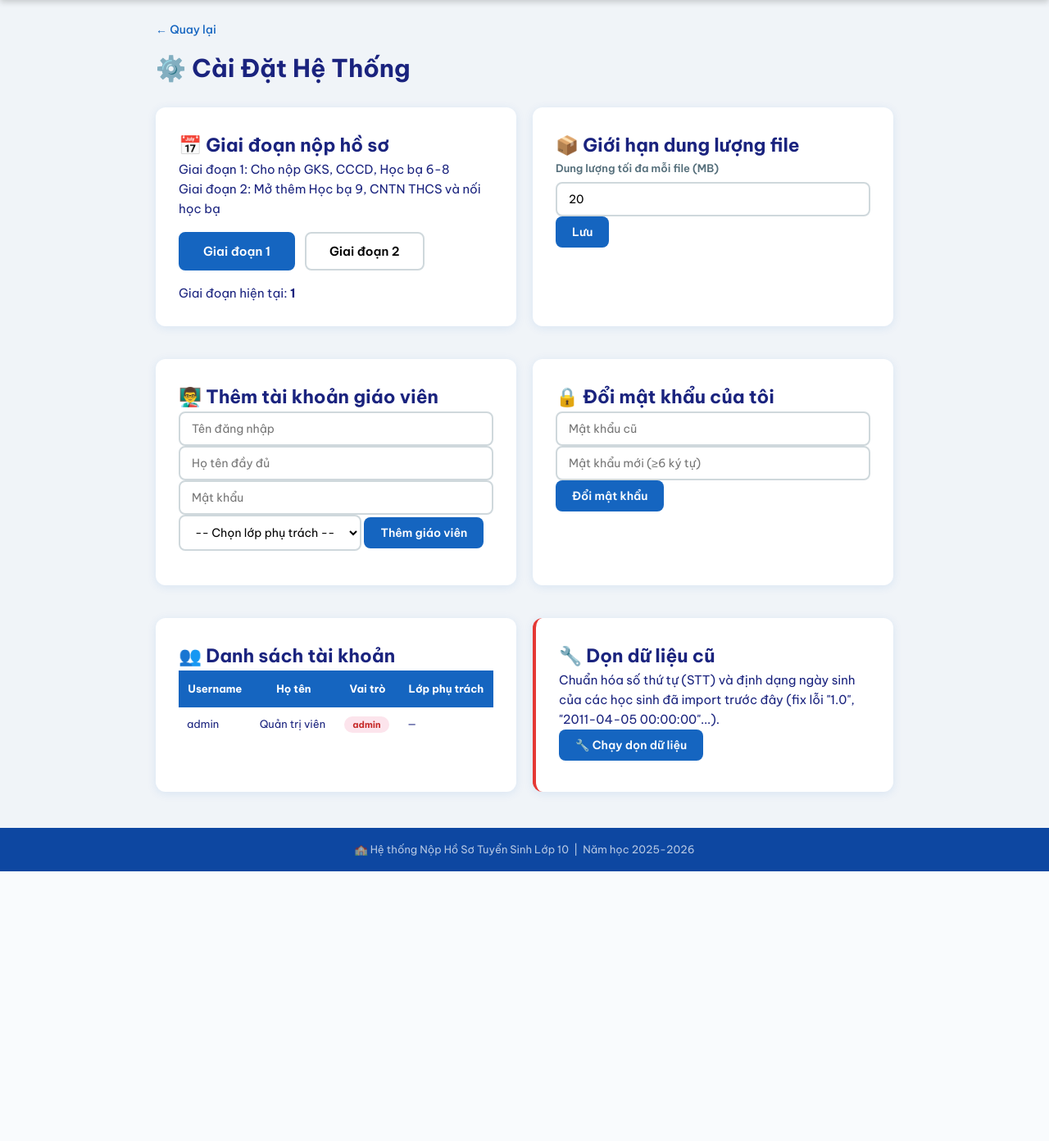
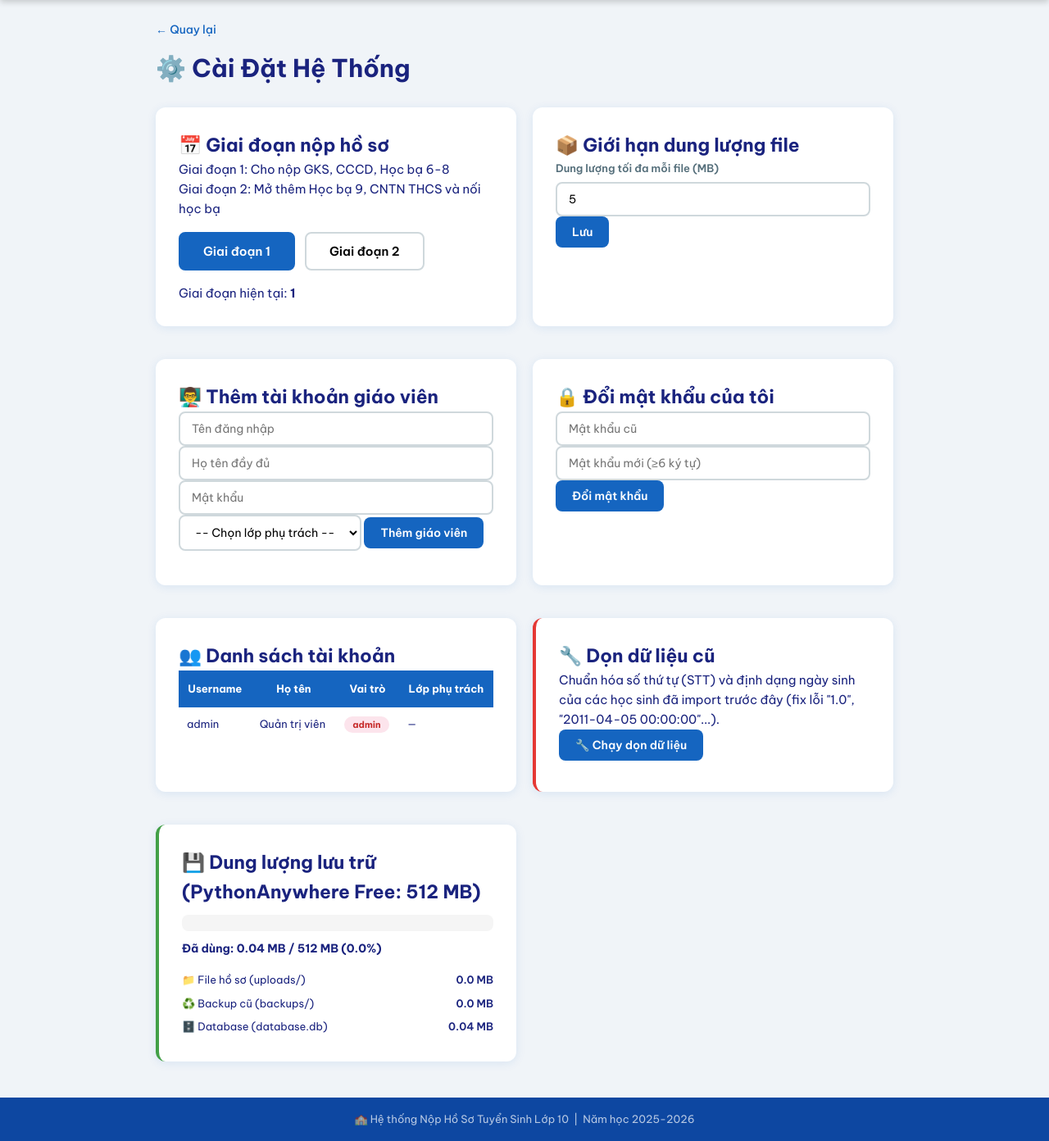
Before and after one commit to MrKhang-Khoi/ts2627, a Flask app: page /admin/settings in a window 1280 px wide. Shown: the part 60-1452 px from the top of the page at 82% size. Before the commit the page ends 1123 px from the top, so only its background shows below. Run offline with Flask 3, Linux system fonts and the light colour scheme; the visitor is signed in with stand-in values (Sample User, id 1); data comes from the database, SQL or seed files in the repository.

Commit message:
fix: SQLite WAL mode + timeout; disk usage monitor; lower default max_mb to 5

```diff
--- a/app.py
+++ b/app.py
@@ -819,12 +819,33 @@ def admin_import():
 @admin_required
 def admin_settings():
     phase = get_setting('phase', '1')
-    max_mb = get_setting('max_file_size_mb', '20')
+    max_mb = get_setting('max_file_size_mb', '5')
     conn = get_db()
     teachers = conn.execute("SELECT * FROM users WHERE role IN ('teacher','admin') ORDER BY full_name").fetchall()
     classes = [r['lop'] for r in conn.execute("SELECT DISTINCT lop FROM students ORDER BY lop").fetchall()]
     conn.close()
-    return render_template('admin_settings.html', phase=phase, max_mb=max_mb, teachers=teachers, classes=classes)
+    # Tính dung lượng để monitor quota PythonAnywhere
+    disk_info = {'uploads_mb': 0, 'backups_mb': 0, 'db_mb': 0, 'total_mb': 0, 'pct': 0, 'quota_mb': 512}
+    try:
+        from file_utils import UPLOAD_FOLDER, BACKUP_FOLDER
+        from database import DB_PATH as _db_path
+        def _folder_mb(path):
+            total = 0
+            if os.path.exists(path):
+                for root, _, files in os.walk(path):
+                    for fn in files:
+                        try: total += os.path.getsize(os.path.join(root, fn))
+                        except OSError: pass
+            return round(total / 1024 / 1024, 1)
+        disk_info['uploads_mb'] = _folder_mb(UPLOAD_FOLDER)
+        disk_info['backups_mb'] = _folder_mb(BACKUP_FOLDER)
+        disk_info['db_mb']      = round(os.path.getsize(_db_path) / 1024 / 1024, 2) if os.path.exists(_db_path) else 0
+        disk_info['total_mb']   = disk_info['uploads_mb'] + disk_info['backups_mb'] + disk_info['db_mb']
+        disk_info['pct']        = min(round(disk_info['total_mb'] / disk_info['quota_mb'] * 100, 1), 100)
+    except Exception:
+        pass
+    return render_template('admin_settings.html', phase=phase, max_mb=max_mb,
+                           teachers=teachers, classes=classes, disk_info=disk_info)
 
 @app.route('/api/add-teacher', methods=['POST'])
 @login_required
--- a/database.py
+++ b/database.py
@@ -7,8 +7,12 @@ DATA_DIR = os.environ.get('DATA_DIR', os.path.dirname(__file__))
 DB_PATH = os.path.join(DATA_DIR, 'database.db')
 
 def get_db():
-    conn = sqlite3.connect(DB_PATH)
+    conn = sqlite3.connect(DB_PATH, timeout=10, check_same_thread=False)
     conn.row_factory = sqlite3.Row
+    # WAL mode: cho phép đọc đồng thời khi đang ghi, tốt hơn cho web app nhiều user
+    conn.execute("PRAGMA journal_mode=WAL")
+    conn.execute("PRAGMA synchronous=NORMAL")   # Cân bằng tốc độ & an toàn
+    conn.execute("PRAGMA busy_timeout=8000")    # Chờ tối đa 8s nếu DB bị lock
     return conn
 
 def init_db():
@@ -73,8 +77,8 @@ def init_db():
     if not existing:
         c.execute("INSERT INTO users (username,password_hash,role,full_name,created_at) VALUES (?,?,?,?,?)",
                   ('admin', generate_password_hash('admin123'), 'admin', 'Quản trị viên', datetime.now().isoformat()))
-    # Cài đặt mặc định
-    for key, val in [('phase', '1'), ('max_file_size_mb', '20')]:
+    # Cài đặt mặc định: giới hạn file 5MB để bảo vệ quota 512MB PythonAnywhere
+    for key, val in [('phase', '1'), ('max_file_size_mb', '5')]:
         c.execute("INSERT OR IGNORE INTO settings (key,value) VALUES (?,?)", (key, val))
     conn.commit()
     conn.close()
--- a/templates/admin_settings.html
+++ b/templates/admin_settings.html
@@ -75,6 +75,32 @@
       <button class="btn btn-primary" onclick="fixData()" id="fix-data-btn">🔧 Chạy dọn dữ liệu</button>
       <p id="fix-data-result" style="margin-top:10px;color:#2e7d32;font-weight:600;"></p>
     </div>
+
+    {# === DISK USAGE MONITOR === #}
+    <div class="card" style="border-left: 4px solid {% if disk_info.pct > 80 %}#e53935{% elif disk_info.pct > 60 %}#f57c00{% else %}#43a047{% endif %};">
+      <h2>💾 Dung lượng lưu trữ (PythonAnywhere Free: 512 MB)</h2>
+      {% set pct = disk_info.pct %}
+      <div style="background:#f5f5f5;border-radius:8px;height:20px;margin:10px 0;overflow:hidden;">
+        <div style="height:100%;width:{{ pct }}%;background:{% if pct > 80 %}#e53935{% elif pct > 60 %}#f57c00{% else %}#43a047{% endif %};transition:width 0.3s;border-radius:8px;"></div>
+      </div>
+      <p style="font-size:14px;margin:0;font-weight:700;">
+        Đã dùng: <strong>{{ disk_info.total_mb }} MB / {{ disk_info.quota_mb }} MB</strong>
+        ({{ pct }}%)
+        {% if pct > 80 %}<span style="color:#e53935;">⚠️ SẮP ĐẦY!</span>{% endif %}
+      </p>
+      <table style="width:100%;font-size:13px;margin-top:12px;border-collapse:collapse;">
+        <tr><td style="padding:4px 0;">📁 File hồ sơ (uploads/)</td><td style="text-align:right;font-weight:600;">{{ disk_info.uploads_mb }} MB</td></tr>
+        <tr><td style="padding:4px 0;">♻️ Backup cũ (backups/)</td><td style="text-align:right;font-weight:600;">{{ disk_info.backups_mb }} MB</td></tr>
+        <tr><td style="padding:4px 0;">🗄️ Database (database.db)</td><td style="text-align:right;font-weight:600;">{{ disk_info.db_mb }} MB</td></tr>
+      </table>
+      {% if pct > 60 %}
+      <div style="background:#fff3e0;border:1px solid #ffe082;border-radius:8px;padding:10px;margin-top:12px;font-size:13px;">
+        💡 <strong>Khuyến nghị:</strong> Dọn thư mục <code>backups/</code> định kỳ hoặc nâng cấp lên PythonAnywhere Hacker ($5/tháng = 5 GB).
+        Để xóa backup cũ, chạy trong Bash console:
+        <code style="display:block;margin-top:6px;padding:6px;background:#f5f5f5;border-radius:4px;">rm -rf ~/data/backups/*</code>
+      </div>
+      {% endif %}
+    </div>
   </div>
 </div>
 
```
